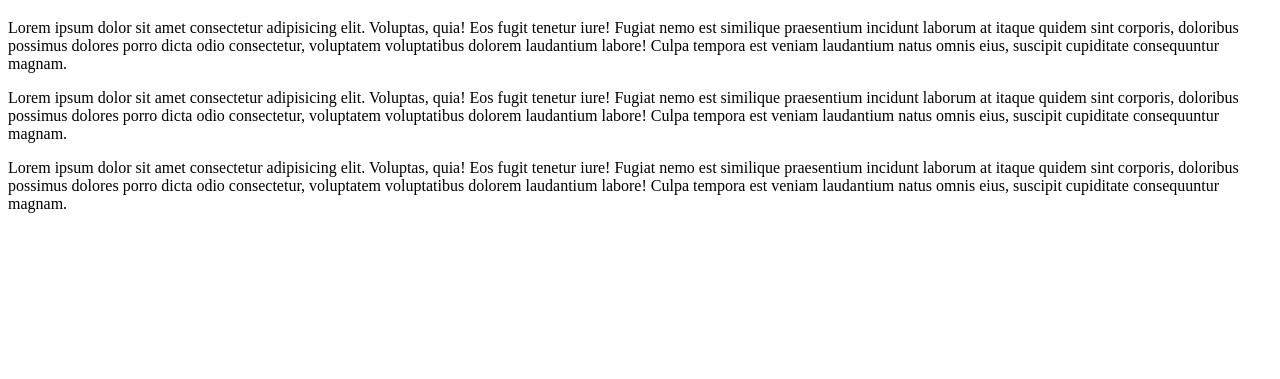
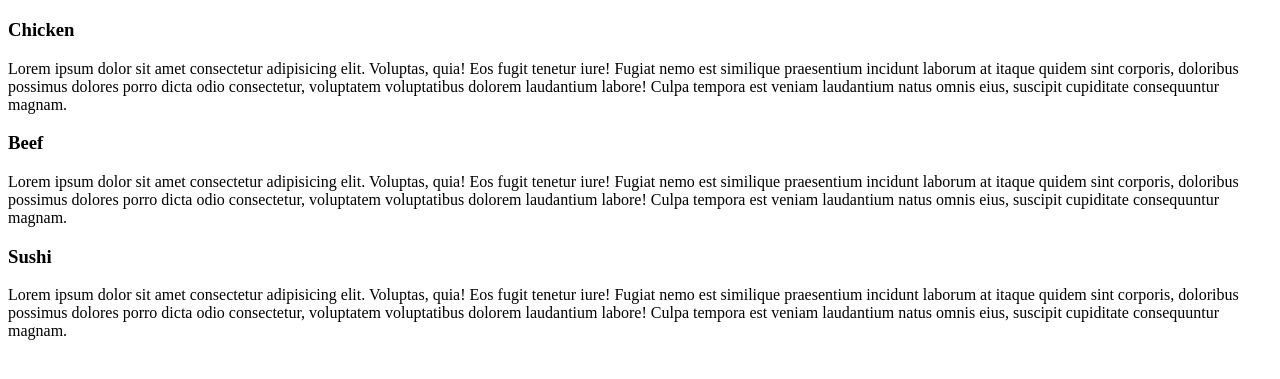
Before and after one commit to FaithDoll/module2-soluttion, a plain HTML site: page index.html in a window 1280 px wide. Shown: the part 61-440 px from the top of the page. Drawn offline with Linux system fonts and the light colour scheme.

Commit message:
Update index.html

```diff
--- a/index.html
+++ b/index.html
@@ -7,7 +7,7 @@
 </head
 <body>
   <h1>Our Menu</h1>
-  <div><p>Lorem ipsum dolor sit amet consectetur adipisicing elit. Voluptas, quia! Eos fugit tenetur iure! Fugiat nemo est similique praesentium incidunt laborum at itaque quidem sint corporis, doloribus possimus dolores porro dicta odio consectetur, voluptatem voluptatibus dolorem laudantium labore! Culpa tempora est veniam laudantium natus omnis eius, suscipit cupiditate consequuntur magnam.</p></div>
-  <div><p>Lorem ipsum dolor sit amet consectetur adipisicing elit. Voluptas, quia! Eos fugit tenetur iure! Fugiat nemo est similique praesentium incidunt laborum at itaque quidem sint corporis, doloribus possimus dolores porro dicta odio consectetur, voluptatem voluptatibus dolorem laudantium labore! Culpa tempora est veniam laudantium natus omnis eius, suscipit cupiditate consequuntur magnam.</p></div>
-  <div><p>Lorem ipsum dolor sit amet consectetur adipisicing elit. Voluptas, quia! Eos fugit tenetur iure! Fugiat nemo est similique praesentium incidunt laborum at itaque quidem sint corporis, doloribus possimus dolores porro dicta odio consectetur, voluptatem voluptatibus dolorem laudantium labore! Culpa tempora est veniam laudantium natus omnis eius, suscipit cupiditate consequuntur magnam.</p></div>
+  <div><h3>Chicken</h3><p>Lorem ipsum dolor sit amet consectetur adipisicing elit. Voluptas, quia! Eos fugit tenetur iure! Fugiat nemo est similique praesentium incidunt laborum at itaque quidem sint corporis, doloribus possimus dolores porro dicta odio consectetur, voluptatem voluptatibus dolorem laudantium labore! Culpa tempora est veniam laudantium natus omnis eius, suscipit cupiditate consequuntur magnam.</p></div>
+  <div><h3>Beef</h3><p>Lorem ipsum dolor sit amet consectetur adipisicing elit. Voluptas, quia! Eos fugit tenetur iure! Fugiat nemo est similique praesentium incidunt laborum at itaque quidem sint corporis, doloribus possimus dolores porro dicta odio consectetur, voluptatem voluptatibus dolorem laudantium labore! Culpa tempora est veniam laudantium natus omnis eius, suscipit cupiditate consequuntur magnam.</p></div>
+  <div><h3>Sushi</h3><p>Lorem ipsum dolor sit amet consectetur adipisicing elit. Voluptas, quia! Eos fugit tenetur iure! Fugiat nemo est similique praesentium incidunt laborum at itaque quidem sint corporis, doloribus possimus dolores porro dicta odio consectetur, voluptatem voluptatibus dolorem laudantium labore! Culpa tempora est veniam laudantium natus omnis eius, suscipit cupiditate consequuntur magnam.</p></div>
 </body>
```
